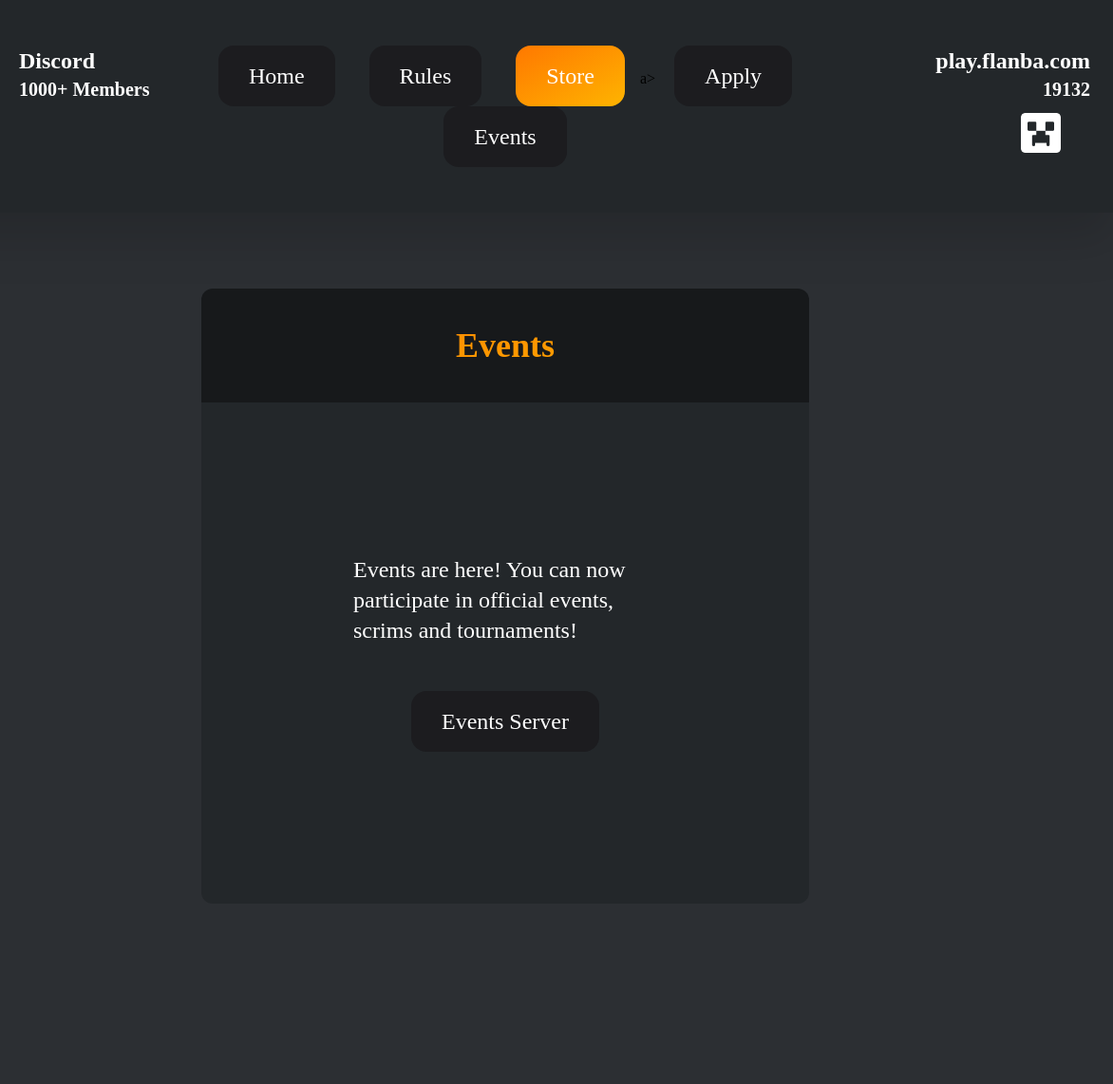
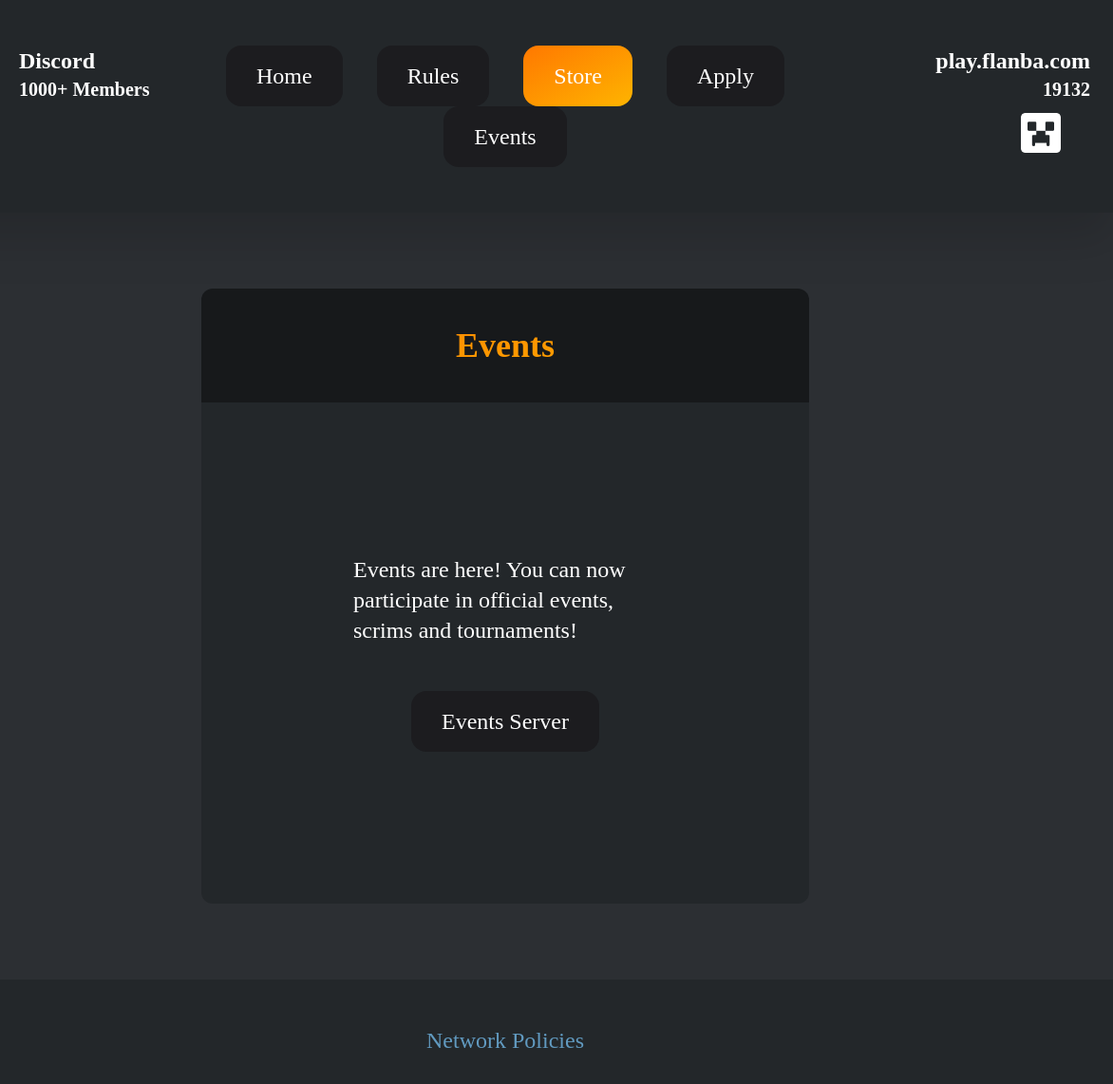
Before and after one commit to Zytha/Flanba, a website: page events.html in a window 1280 px wide. Shown: the part 360-1502 px from the top of the page at 95% size, 108-1280 px from the left. Before the commit the page ends 1392 px from the top, so only its background shows below. Drawn offline with Linux system fonts and the light colour scheme; a web font is replaced by a local one.

Commit message:
Policies Footer

```diff
--- a/events.html
+++ b/events.html
@@ -28,7 +28,7 @@
                 <div class="text-center col-span-3">
                     <a href="index.html" class="nav-sub-btn">Home</a>
                     <a href="rules.html" class="nav-sub-btn">Rules</a>
-                    <a href="empty.html" target="_blank" class="nav-main-btn">Store</a>a>
+                    <a href="empty.html" target="_blank" class="nav-main-btn">Store</a>
                     <a href="apply.html" class="nav-sub-btn">Apply</a>
                     <a href="events.html" class="nav-sub-btn">Events</a>
                 </div>
@@ -56,5 +56,8 @@
                 </div>
             </div>
         </div>
+        <div class="bg-[#23272A] text-center py-[3rem]">
+            <a href="https://docs.google.com/document/d/19xeHnFu2Ce0U3Usc8P9uACmEKApDh_oq8qF8joMBAew/edit?usp=sharing" class="text-[#619ac0] hover:underline inline-block text-2xl">Network Policies</a>
+        </div>
     </body>
 </html>
```
Also changed, not shown: apply.html (+3 -0 lines), index.html (+3 -0 lines), rules.html (+3 -0 lines), css/output.css.
